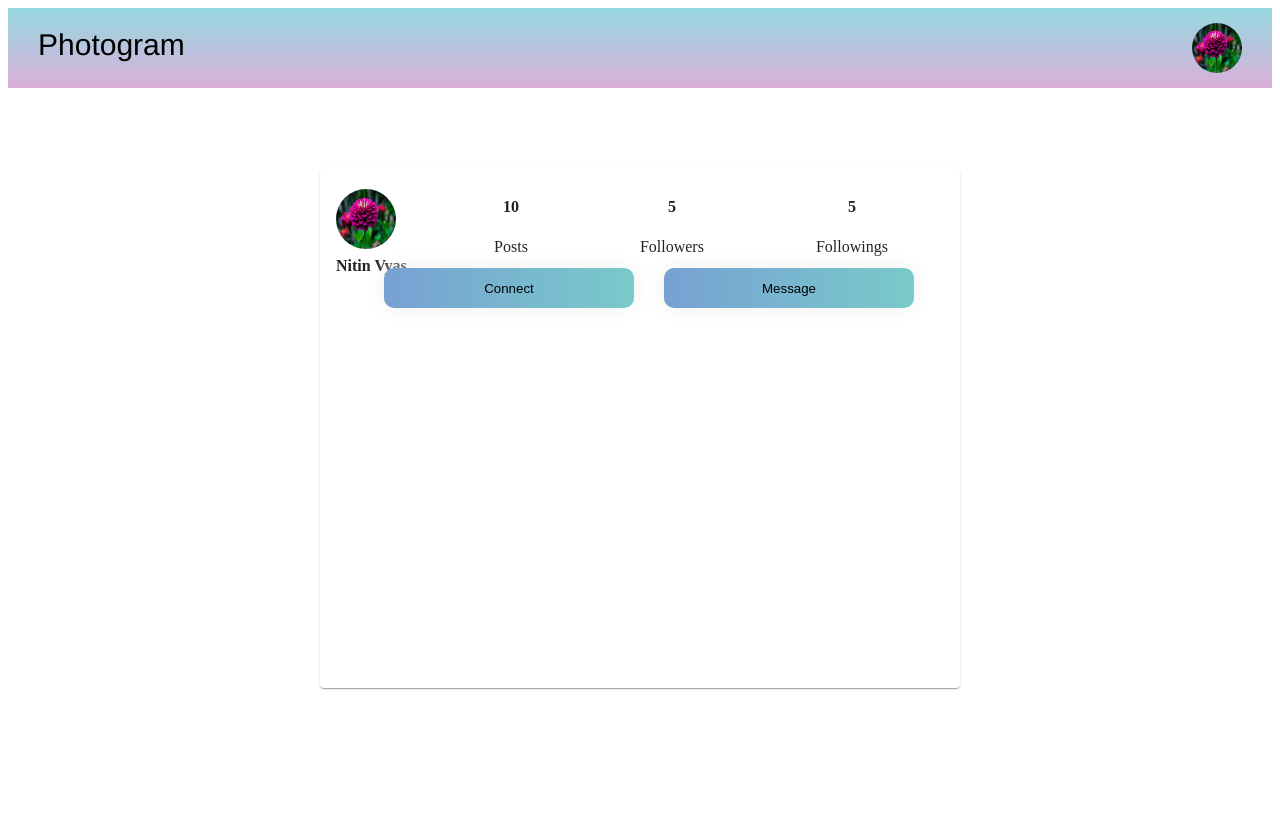
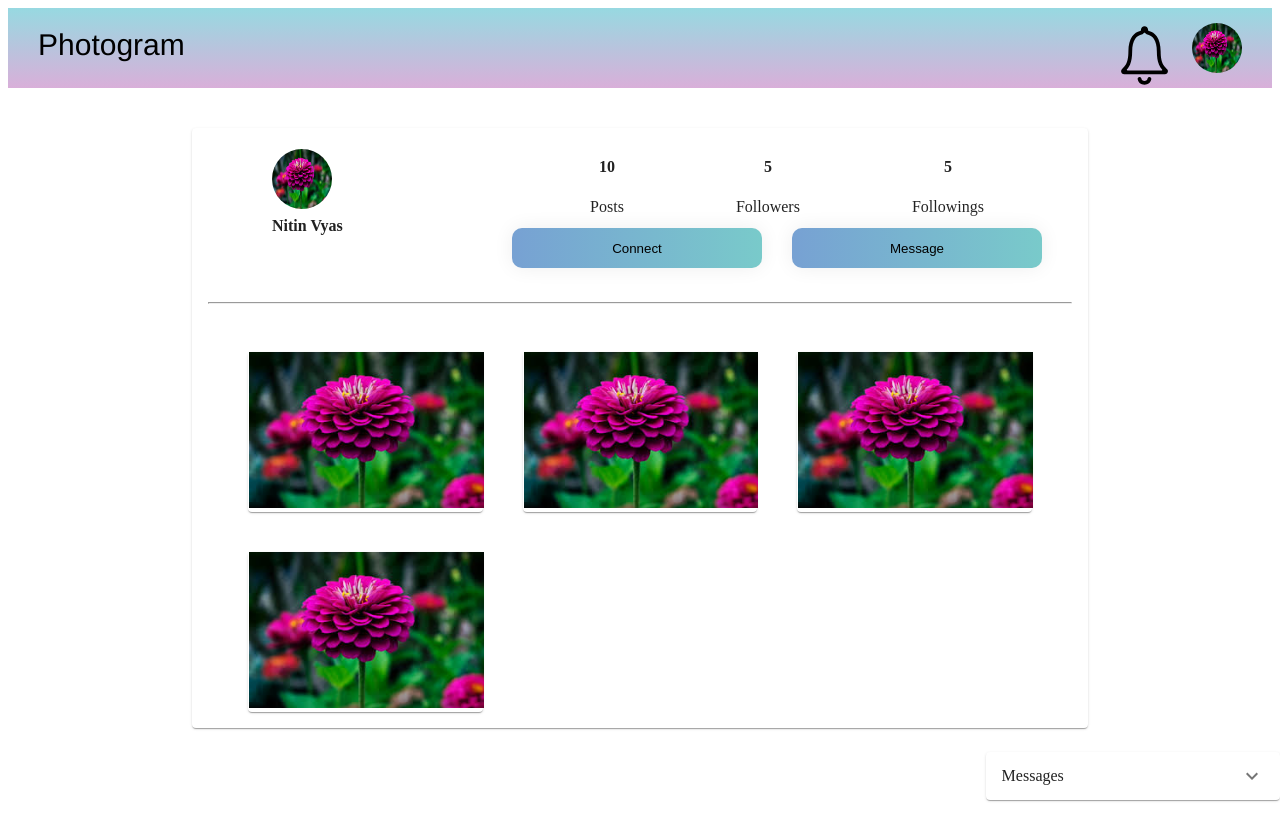
Before and after one commit to NITU23/Photogram2.0, a React (Create React App) app in the folder frontend/: page /profile in a window 1280 px wide. Built offline with nearby package versions, Linux system fonts and the light colour scheme.

Commit message:
profile page created

```diff
--- a/frontend/src/App.js
+++ b/frontend/src/App.js
@@ -4,6 +4,8 @@ import Navbar from '../src/components/navbar';
 import Welcome from '../src/components/welcome';
 import Profile from '../src/components/profile';
 import './css/app.css';
+import ViewMyPost from './components/viewMyPost';
+import Chat from './components/chat';
 
 function App() {
   return (
@@ -13,8 +15,12 @@ function App() {
         <Routes>
           <Route path="/" element={<Welcome />} />
           <Route path="/profile" element={<Profile />} />
+          <Route path="/viewPost" element={<ViewMyPost />} />
         </Routes>
       </main>
+      <div className="chat">
+          <Chat />
+        </div>
     </div>
   );
 }
--- a/frontend/src/components/navbar.js
+++ b/frontend/src/components/navbar.js
@@ -4,8 +4,11 @@ import {useState} from 'react'
 import Menu from '@mui/material/Menu';
 import MenuItem from '@mui/material/MenuItem';
 import flower from '../images/flower.jpeg'
+import { IoIosNotificationsOutline } from "react-icons/io";
+import Notification from './notification';
 function Navbar() {
     const [anchorEl, setAnchorEl] = useState(null);
+    const [openNotification,setOpenNotification] = useState(false)
     const open = Boolean(anchorEl);
     const handleClick = (event) => {
       setAnchorEl(event.currentTarget);
@@ -13,13 +16,24 @@ function Navbar() {
     const handleClose = () => {
       setAnchorEl(null);
     };
+    const getNotifications = () => {
+      setOpenNotification(true)
+      openNotification ==true ? setOpenNotification(false) : setOpenNotification(true)
+    }
+
     return (
       <div>
         <div className="navbar">
           <div className="heading">
             <Link className="link" to="/"> Photogram </Link>
           </div>
+
+
           <div class='profileMenu'>
+          <div className='notificationDiv'>
+            <IoIosNotificationsOutline  className='notificationBell' onClick={getNotifications}/>
+            </div>
+            {openNotification && <Notification />}
             <img  className='profilePhoto'  onClick={handleClick} src={flower} alt=''/>
              <Menu anchorEl={anchorEl} open={open} onClose={handleClose} MenuListProps={{
                 "aria-labelledby": "basic-button",
--- /dev/null
+++ b/frontend/src/components/notification.js
@@ -0,0 +1,7 @@
+export default function Notification () {
+    return (
+        <div>
+            This is notification components
+        </div>
+    )
+}
--- /dev/null
+++ b/frontend/src/components/post.js
@@ -0,0 +1,30 @@
+import * as React from 'react';
+import { experimentalStyled as styled } from '@mui/material/styles';
+import Paper from '@mui/material/Paper';
+import Grid from '@mui/material/Unstable_Grid2';
+import '../css/post.css'; // Import external CSS file
+import flower from '../images/flower.jpeg';
+import { Link } from 'react-router-dom'
+const Item = styled(Paper)(({ theme }) => ({
+  padding: theme.spacing(4),
+  textAlign: 'center',
+  color: theme.palette.text.secondary,
+}));
+
+function Post() {
+  return (
+    <div className='posts'>
+      <div className='grid-container'>
+        {Array.from(Array(4)).map((_, index) => (
+          <div key={index} className='grid-item'>
+            <Item className='item'>
+            <Link to="/viewPost"><img src={flower} alt='' className='postImg'/></Link>
+            </Item>
+          </div>
+        ))}
+      </div>
+    </div>
+  );
+}
+
+export default Post;
--- a/frontend/src/components/profile.js
+++ b/frontend/src/components/profile.js
@@ -3,15 +3,28 @@ import React from 'react';
 import Card from '@mui/material/Card';
 import CardContent from '@mui/material/CardContent';
 import flower from '../images/flower.jpeg'
-import { Link } from 'react-router-dom';
+import Post from './post';
+import Snackbar from '@mui/material/Snackbar';
 export default function Profile() {
+  const [state, setState] = React.useState({
+    open: false,
+    vertical: 'top',
+    horizontal: 'center',
+  });
+  const { vertical, horizontal, open } = state;
+  const handleClick = (newState) => () => {
+    setState({ ...newState, open: true });
+  };
+
+  const handleClose = () => {
+    setState({ ...state, open: false });
+  };
   return (
     <div className="profileContainer">
       <Card className="profileCard">
         <CardContent>
           <div className='profileDetail'>
-
-         <img src={flower} alt='' className='profilePicture'/>
+            <img src={flower} alt='' className='profilePicture' />
             <p className='name'>Nitin Vyas</p>
             <div className='tableDiv'>
               <table  >
@@ -30,14 +43,22 @@ export default function Profile() {
                   </tr>
                 </tbody>
               </table>
-
-
             </div>
             <div className='connect'>
-                    <button className='button'><li className='listItem'>Connect</li></button>
+              <button className='button' onClick={handleClick({ vertical: 'top', horizontal: 'center' })}><li className='listItem'>{open==true ? 'Following':'Connect'}</li></button>
               <button className='button'> <li className='listItem'>Message</li></button>
             </div>
           </div>
+          <hr />
+          <div><Post /></div>
+          <Snackbar
+            anchorOrigin={{ vertical, horizontal }}
+            open={open}
+            onClose={handleClose}
+            autoHideDuration={1000}
+            message="Connection Request has been sent."
+            key={vertical + horizontal}
+          />
         </CardContent>
       </Card>
     </div>
--- /dev/null
+++ b/frontend/src/components/viewMyPost.js
@@ -0,0 +1,8 @@
+import Welcome from "./welcome";
+
+
+export default function ViewMyPost() {
+    return <div>
+        <Welcome />
+    </div>
+}
--- a/frontend/src/components/welcome.js
+++ b/frontend/src/components/welcome.js
@@ -1,8 +1,7 @@
 import React from "react";
-
 import Card from "./card"
 import '../css/welcome.css'
-import Chat from "./chat";
+
 
 function Welcome() {
   return (
@@ -16,9 +15,6 @@ function Welcome() {
           <Card />
           <Card />
         </div>
-        <div className="chat">
-          <Chat />
-        </div>
       </div>
 
     </div>
--- a/frontend/src/css/app.css
+++ b/frontend/src/css/app.css
@@ -1,3 +1,8 @@
 .App{
     height: 100vh;
 }
+.chat{
+    position: fixed;
+    right: 0;
+    bottom: 0;
+  }
--- a/frontend/src/css/navbar.css
+++ b/frontend/src/css/navbar.css
@@ -23,6 +23,7 @@
 
 .profileMenu {
     margin-left: auto;
+    display: flex;
 }
 .profilePhoto{
     height: 50px;
@@ -31,3 +32,13 @@
     margin-right: 30px;
     margin-top: 5px;
 }
+
+.notificationBell{
+    height: 75px;
+    width: 75px;
+    cursor: pointer;
+}
+
+.notificationDiv{
+    margin-right: 10px;
+}
--- /dev/null
+++ b/frontend/src/css/post.css
@@ -0,0 +1,30 @@
+
+
+.posts {
+    padding: 20px;
+  }
+
+  .grid-container {
+    display: flex;
+    flex-wrap: wrap;
+    max-height: 400px;
+    overflow-y: auto;
+  }
+
+  .grid-item {
+    flex: 0 0 33.33%;
+    padding: 20px;
+    box-sizing: border-box;
+  }
+
+  .postImg {
+    width: 100%;
+    height: 100%;
+    border-left: 1px solid white;
+  }
+
+
+  .item {
+    padding: 0px !important;
+    cursor: pointer;
+  }
--- a/frontend/src/css/profile.css
+++ b/frontend/src/css/profile.css
@@ -2,12 +2,12 @@
     display: flex;
     justify-content: center;
     align-items: center;
-   margin-top: 10vh;
+   margin-top: 5vh;
   }
 
   .profileCard {
-    width: 50vw;
-    height: 65vh;
+    width: 70vw;
+    height: 75vh;
   }
 .profilePicture{
     height: 60px;
@@ -15,13 +15,13 @@
     border-radius: 50%;
     margin-right: 30px;
     margin-top: 5px;
-
+    margin-left: 5vw;
 }
 
 .name {
     margin-top: 4px;
     font-weight: bold;
-    margin-left: 0px;
+    margin-left: 5vw;
 }
 
 .profileDetail{
@@ -39,7 +39,7 @@
     display: flex;
     justify-content: center;
     margin-top: -105px;
-    margin-left: 15vw;
+    margin-left: 30vw;
 }
 .button {
     background-image: linear-gradient(to right, #77A1D3 0%, #79CBCA 51%, #77A1D3 100%);
--- a/frontend/src/css/welcome.css
+++ b/frontend/src/css/welcome.css
@@ -9,8 +9,3 @@
 .parent {
     flex: 1;
 }
-.chat{
-  position: fixed;
-  right: 0;
-  bottom: 0;
-}
```
Lines whose indentation alone changed are shown as unchanged.
